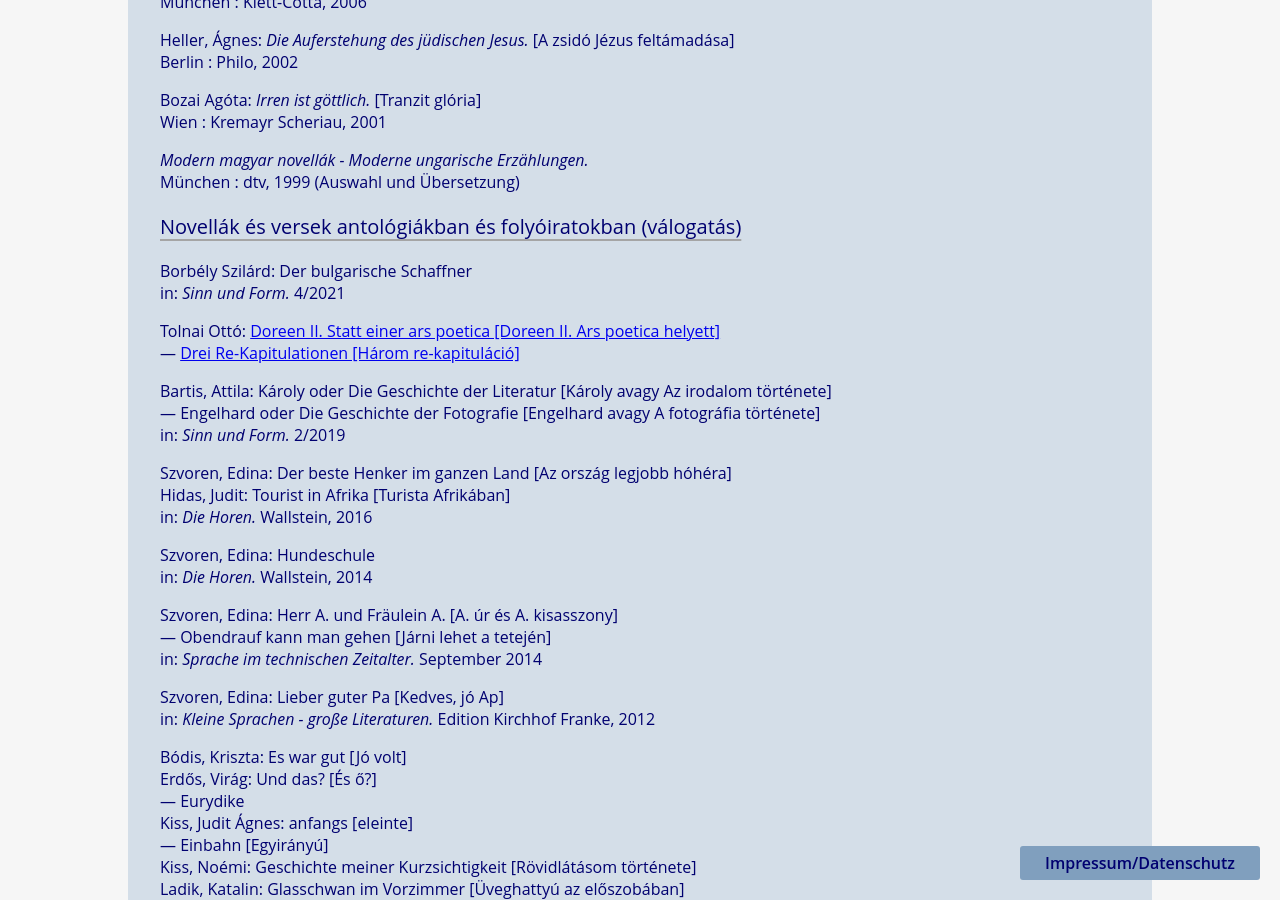
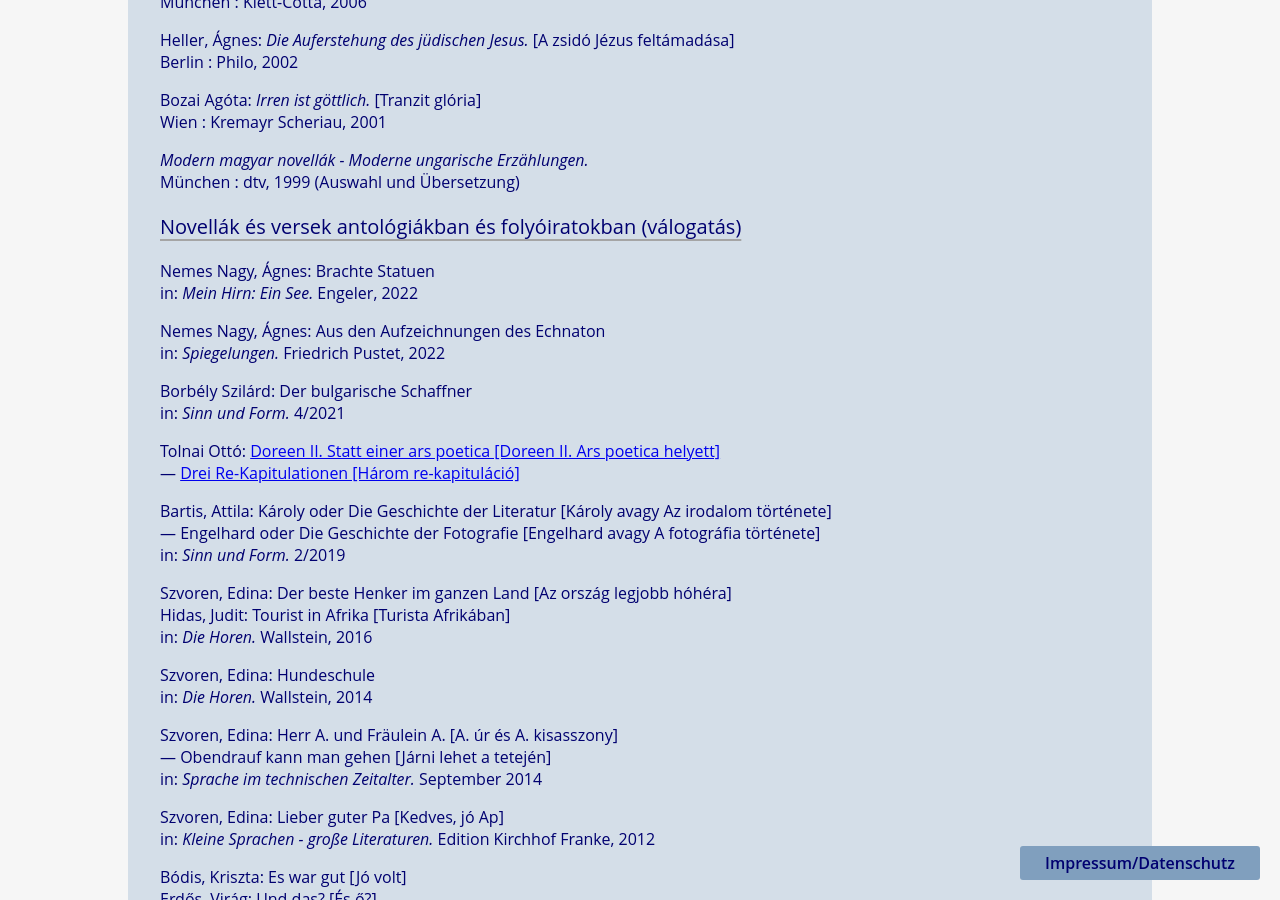
Before and after one commit to rixx/revesz.de, a Jekyll site: the page built from publikationen_ung.md, in a window 1280 px wide and 900 px high, scrolled down 1533 px. Built offline with Jekyll 4.4.1, drawn with Linux system fonts in a browser that asks for light colours.

Commit message:
Update publikationen_ung.md

```diff
--- a/publikationen_ung.md
+++ b/publikationen_ung.md
@@ -31,6 +31,10 @@
 <p>
 
 <h3>Novellák és versek antológiákban és folyóiratokban (válogatás)</h3>
+<p>Nemes Nagy, Ágnes: Brachte Statuen <br>
+  in: <span style="font-style:italic;">Mein Hirn: Ein See.</span> Engeler, 2022
+<p>Nemes Nagy, Ágnes: Aus den Aufzeichnungen des Echnaton <br>
+  in: <span style="font-style:italic;">Spiegelungen.</span> Friedrich Pustet, 2022
 <p>Borbély Szilárd: Der bulgarische Schaffner <br>in: <span style="font-style:italic;">Sinn und Form. </span> 4/2021
 <p>Tolnai Ottó: <a href="https://www.signaturen-magazin.de/otto-tolnai--doreen-2--statt-einer-ars-poetica-.html">Doreen II. Statt einer ars poetica [Doreen II. Ars poetica helyett]</a><br>
   — <a href="https://www.signaturen-magazin.de/otto-tolnai--drei-re-kapitulationen.html">Drei Re-Kapitulationen [Három re-kapituláció]</a><br>
```
